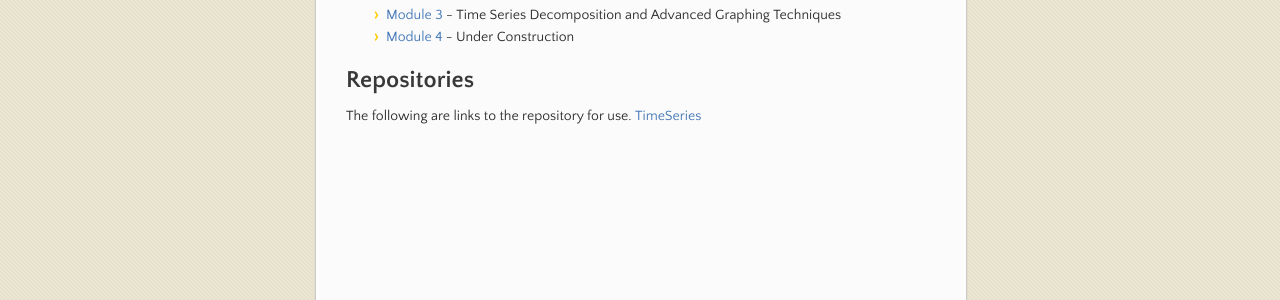
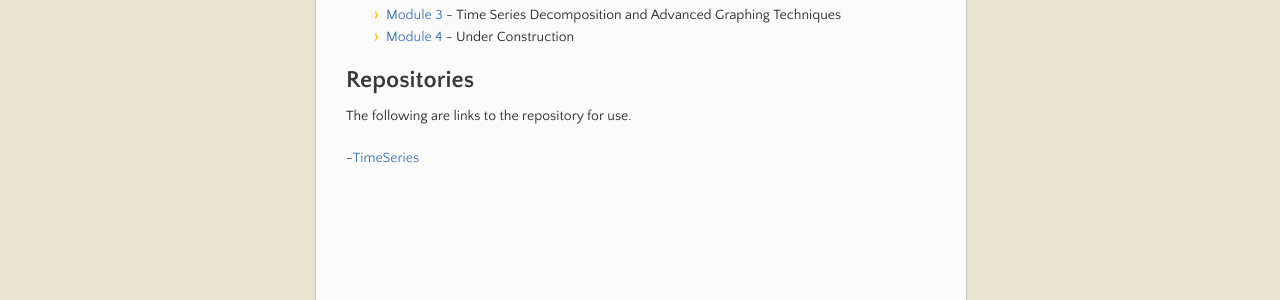
Before and after one commit to jksmith01/jksmith01.github.io, a Jekyll site: the page built from index.md, in a window 1280 px wide. Shown: the part 295-595 px from the top of the page. Built offline with Jekyll 4.4.1, drawn with Linux system fonts in a browser that asks for light colours; our own code applies the rules of GitHub Pages for plain Markdown files.

```diff
--- a/index.md
+++ b/index.md
@@ -11,4 +11,5 @@ This is the content I've developed for my Competing Through Business Analytics c
 
 ## Repositories
 The following are links to the repository for use.
-[TimeSeries](https://github.com/jksmith01/TimeSeries)
+
+-[TimeSeries](https://github.com/jksmith01/TimeSeries)
```
